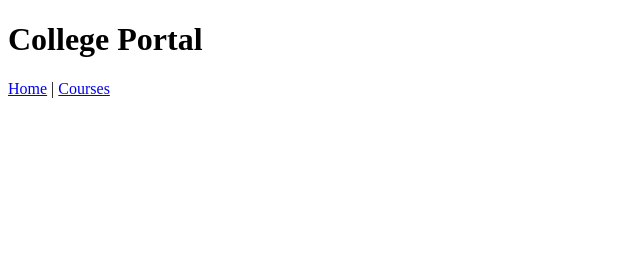
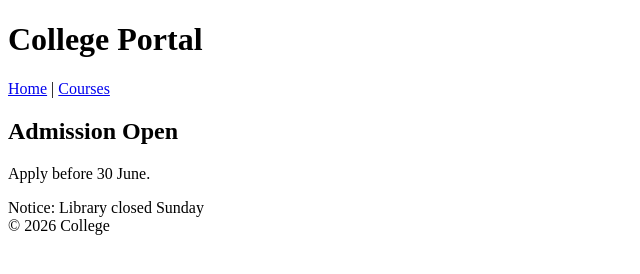
Before and after one commit to shakshampachauri-svg/WDW-0901, a plain HTML site: page WEB D - Assignment Files/Assignment 4.html in a window 1280 px wide. Shown: the whole page, without its empty margins (0-640 px from the left). Drawn offline with Linux system fonts and the light colour scheme.

Commit message:
Use Of Semantic and Non Semantic Elements

```diff
--- a/WEB D - Assignment Files/Assignment 4.html
+++ b/WEB D - Assignment Files/Assignment 4.html
@@ -9,5 +9,11 @@
     <h1>College Portal</h1>
     <a href="#home">Home</a> |
     <a href="#Courses">Courses</a>
+    <h2>Admission Open</h2>
+    <p>Apply before 30 June.</p>
+<footer>
+    <p>Notice: Library closed Sunday<br>
+         &copy; 2026 College </p>
+         </footer>
 </body>
 </html>
```
